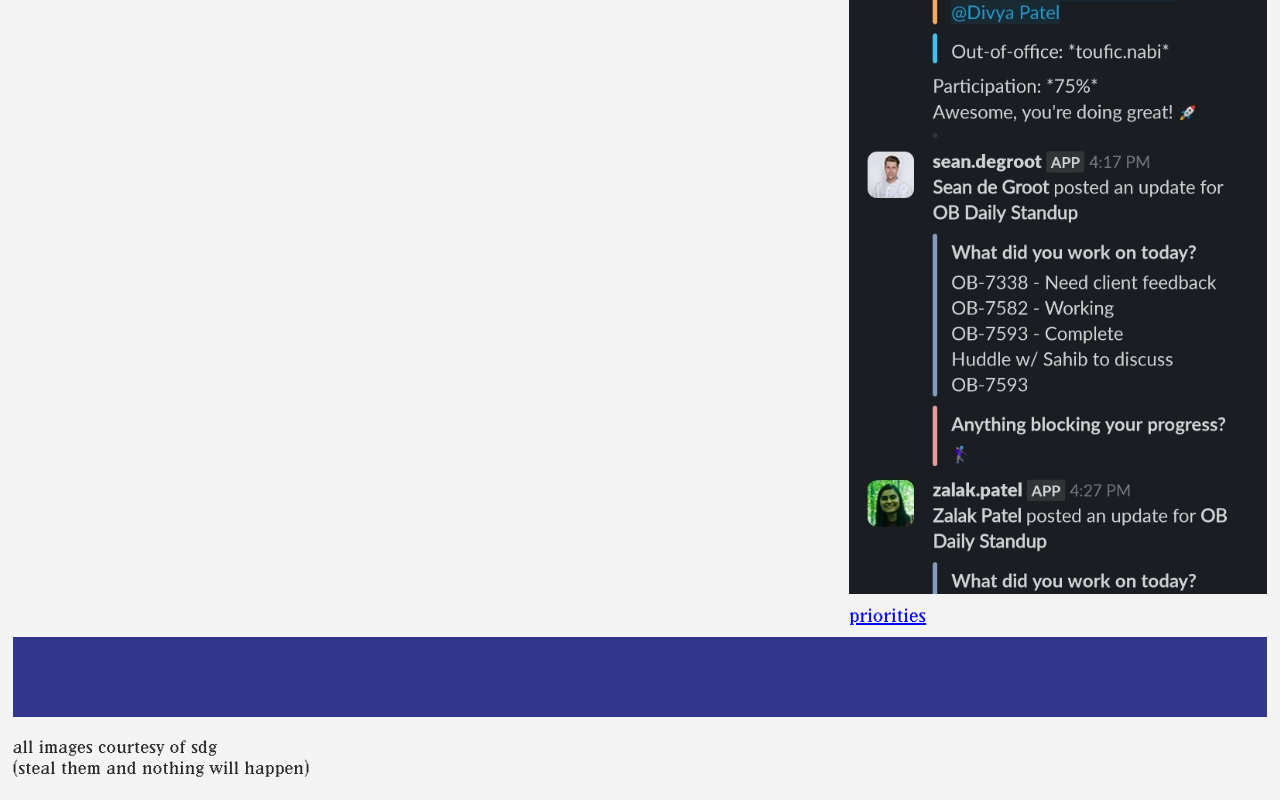
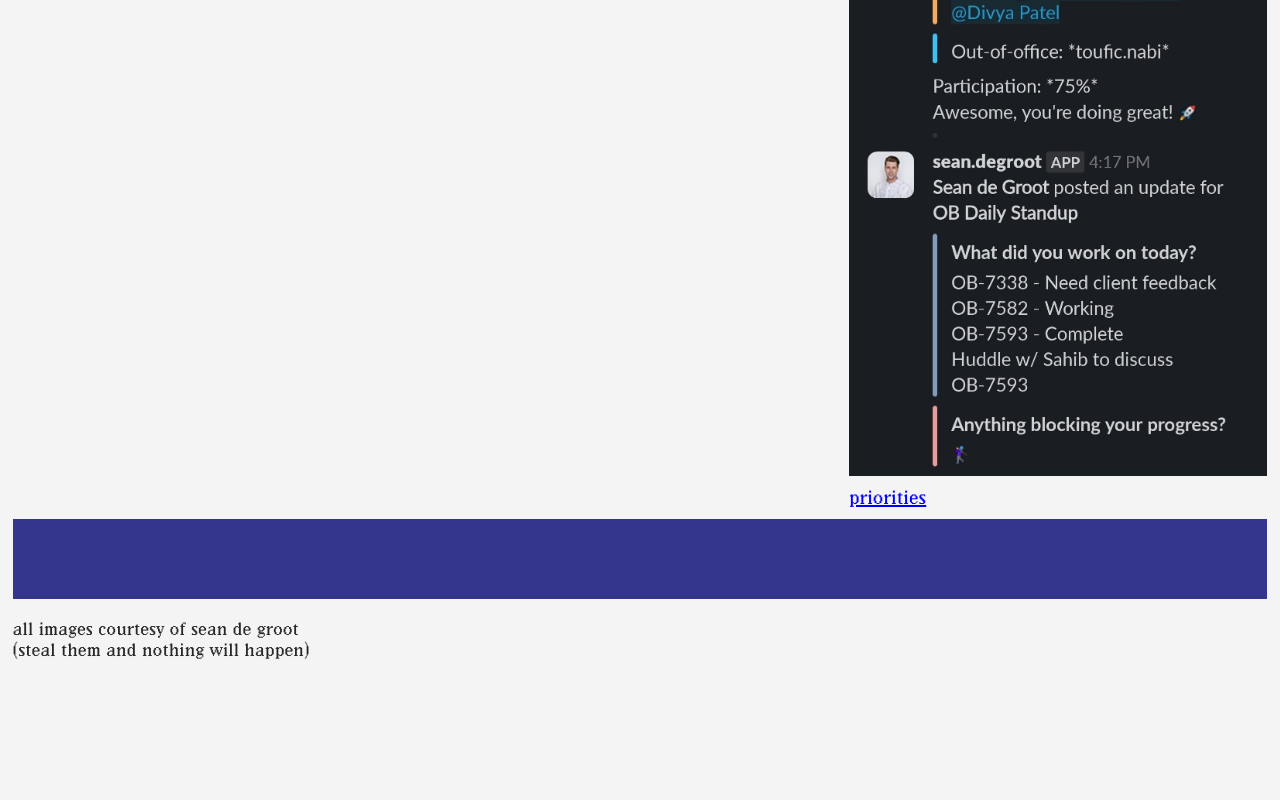
Before and after one commit to seandaniel/good-things-golf-v2, a React (Vite) app: page / in a window 1280 px wide. Shown: the part 3150-3950 px from the top of the page. After the commit the page ends 3832 px from the top, so only its background shows below. Built offline with nearby package versions, Linux system fonts and the light colour scheme.

Commit message:
Fix: OB image, footer

```diff
--- a/src/components/Footer.tsx
+++ b/src/components/Footer.tsx
@@ -4,8 +4,8 @@ export const Footer = () => {
       <div className="wrapper wrapper-footer"></div>
       <div className="wrapper">
         <h3>
-          All images courtesy of SdG<br></br>(steal them and nothing will
-          happen)
+          All images courtesy of Sean de Groot<br></br>(steal them and nothing
+          will happen)
         </h3>
       </div>
     </footer>
```
Also changed, not shown: src/assets/uberflip-min.jpg.
